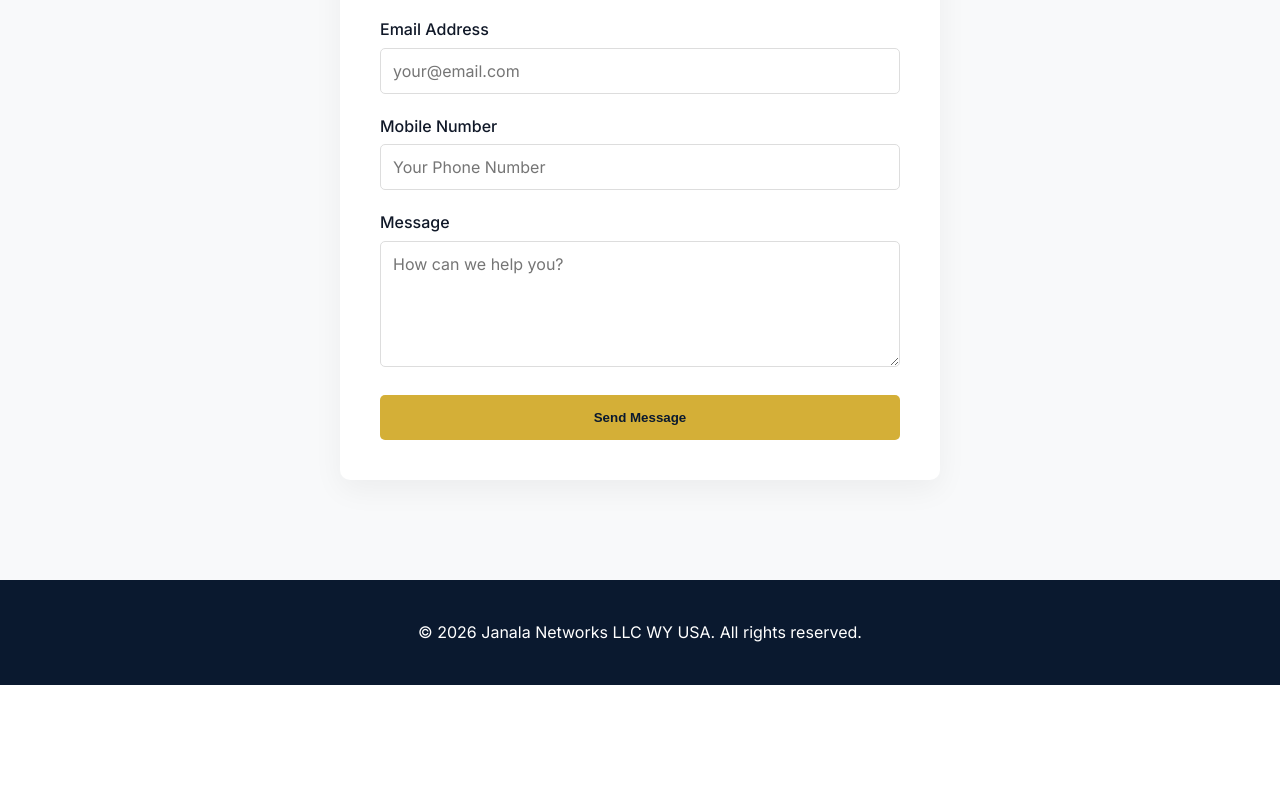
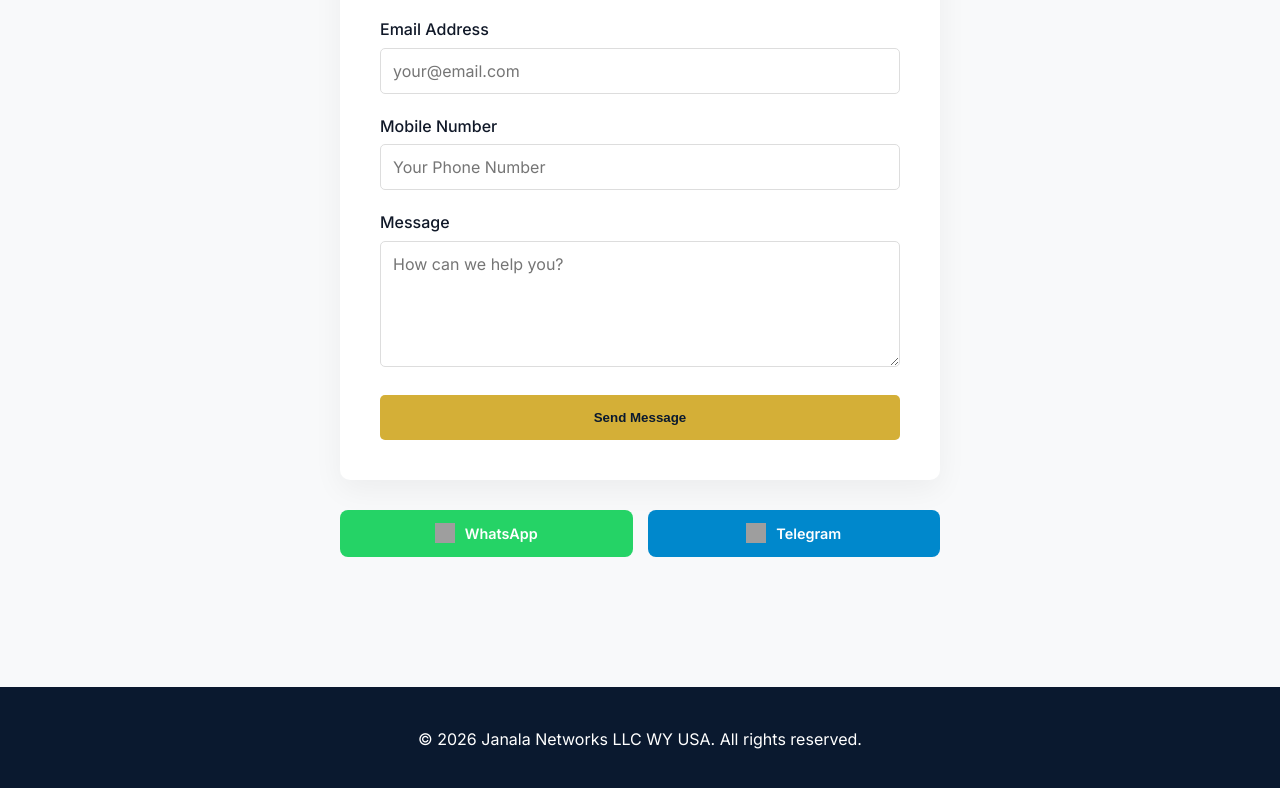
Before and after one commit to Janala-Networks/Janala, a plain HTML site: page index.html in a window 1280 px wide. Shown: the part 4627-5415 px from the top of the page. Before the commit the page ends 5312 px from the top, so only its background shows below. Drawn offline with Linux system fonts and the light colour scheme; grey boxes are pictures that could not be loaded.

Commit message:
Update WhatsApp and Telegram redirection links and add contact buttons

```diff
--- a/index.html
+++ b/index.html
@@ -252,6 +252,21 @@
                         </div>
                         <button type="submit" class="btn btn-primary" style="width: 100%;">Send Message</button>
                     </form>
+
+                    <div class="social-contact-grid"
+                        style="margin-top: 30px; display: grid; grid-template-columns: 1fr 1fr; gap: 15px;">
+                        <a href="https://wa.me/855962811604?text=I%20like%20to%20monthly%20membership%20,Please%20Send%20payment%20Link"
+                            class="social-btn whatsapp-btn" target="_blank">
+                            <img src="https://upload.wikimedia.org/wikipedia/commons/6/6b/WhatsApp.svg"
+                                alt="WhatsApp Logo">
+                            WhatsApp
+                        </a>
+                        <a href="https://t.me/+855962811604" class="social-btn telegram-btn" target="_blank">
+                            <img src="https://upload.wikimedia.org/wikipedia/commons/8/82/Telegram_logo.svg"
+                                alt="Telegram Logo">
+                            Telegram
+                        </a>
+                    </div>
                 </div>
             </div>
         </section>
```
Also changed, not shown: premium-membership.html (+3 -2 lines), startup-setup.html (+16 -1 lines).
